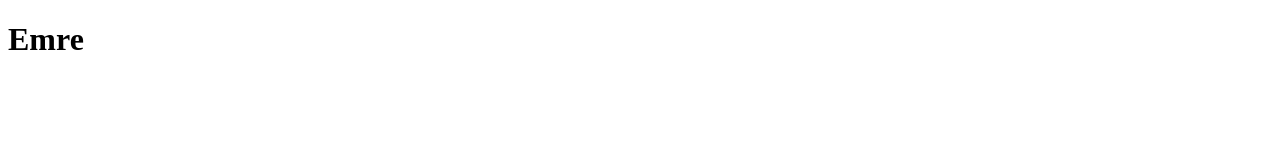
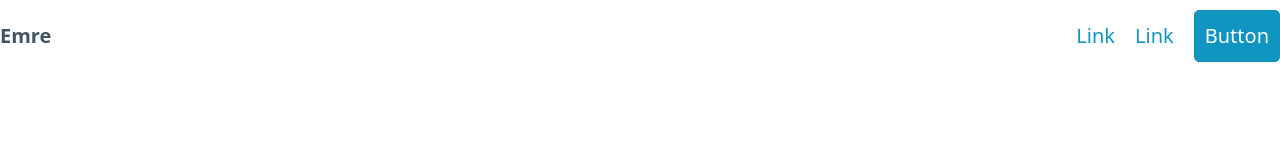
Before and after one commit to emrekahramannn/emrekahramannn.github.io, a plain HTML site: page index.html in a window 1280 px wide. Drawn offline with nearby package versions, Linux system fonts and the light colour scheme.

Commit message:
picocss & navbar added

```diff
--- a/index.html
+++ b/index.html
@@ -4,8 +4,18 @@
     <meta charset="UTF-8">
     <meta name="viewport" content="width=device-width, initial-scale=1.0">
     <title>Emre Kahraman</title>
+    <link rel="stylesheet" href="https://cdn.jsdelivr.net/npm/@picocss/pico@1/css/pico.min.css">
 </head>
 <body>
-    <h1>Emre</h1>
+    <nav>
+        <ul>
+          <li><strong>Emre</strong></li>
+        </ul>
+        <ul>
+          <li><a href="#">Link</a></li>
+          <li><a href="#">Link</a></li>
+          <li><a href="#" role="button">Button</a></li>
+        </ul>
+      </nav>
 </body>
 </html>
```
